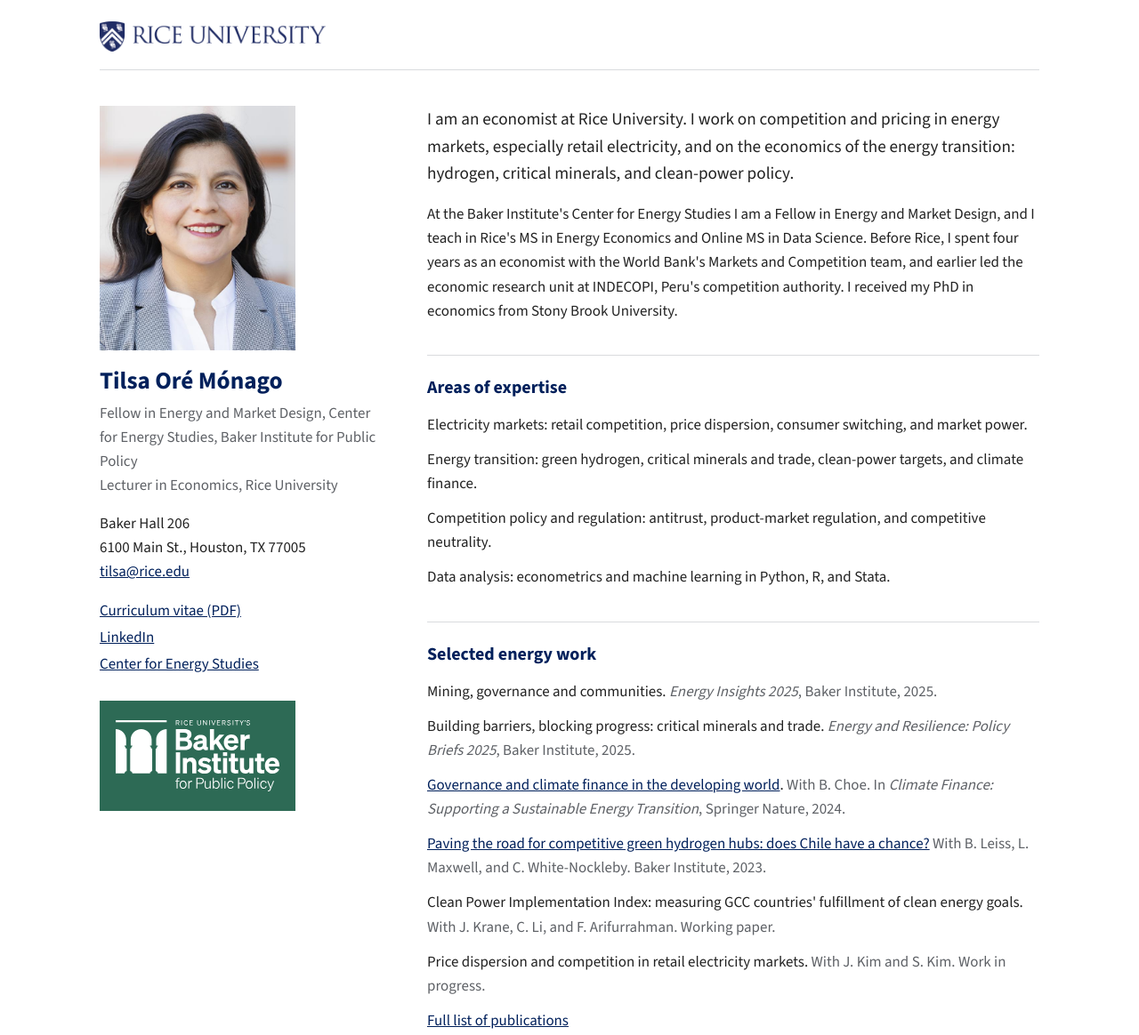
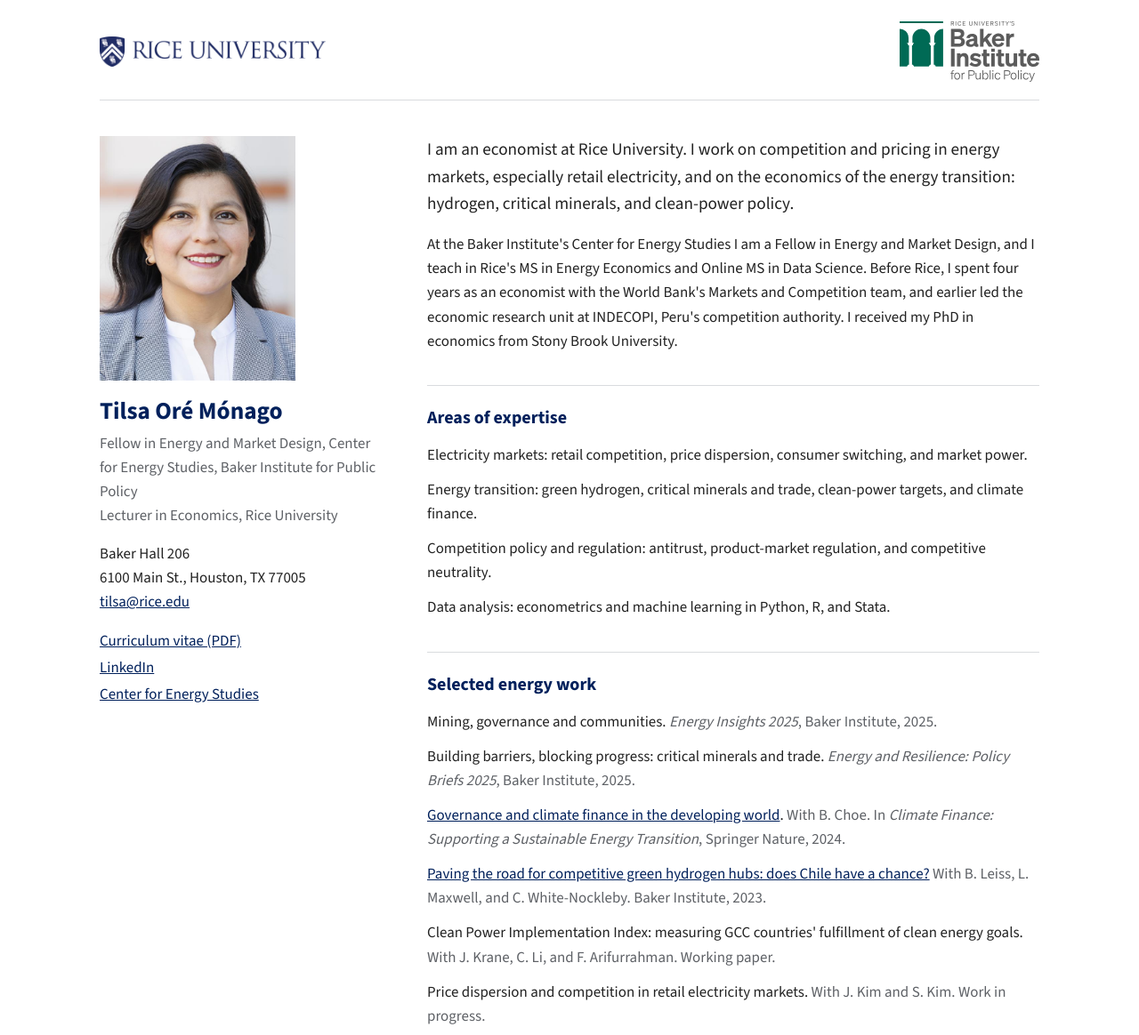
Before and after one commit to tilsaore/tilsaore.github.io, a plain HTML site: page redesign/a-profile.html in a window 1280 px wide. Shown: the top 1164 px of the page at 89% size. Drawn offline with nearby package versions, Linux system fonts and the light colour scheme.

Commit message:
Use two-color Baker Institute logo in design A header

```diff
--- a/redesign/a-profile.html
+++ b/redesign/a-profile.html
@@ -15,10 +15,9 @@
     .affil { display: flex; align-items: center; justify-content: space-between; gap: 1.5rem; flex-wrap: wrap; padding-bottom: 1.25rem; margin-bottom: 2.5rem; border-bottom: 1px solid var(--rule); }
     .affil img { display: block; width: auto; }
     .affil .logo-rice { height: 34px; }
-    @media (max-width: 575.98px) { .affil .logo-rice { height: 24px; } }
+    .affil .logo-baker { height: 68px; }
+    @media (max-width: 575.98px) { .affil .logo-rice { height: 24px; } .affil .logo-baker { height: 44px; } }
     .sidebar { position: sticky; top: 2.5rem; }
-    .baker-tile { display: block; width: 100%; max-width: 220px; background: #2D6A55; padding: 22px 18px; margin-top: 1.75rem; }
-    .baker-tile img { display: block; width: 100%; height: auto; }
     .portrait { width: 100%; max-width: 220px; aspect-ratio: 4 / 5; object-fit: cover; object-position: top; }
     .name { font-size: 1.7rem; font-weight: 700; line-height: 1.2; margin: 1.1rem 0 .4rem; color: var(--rice); }
     .role { color: var(--gray); margin-bottom: 1rem; }
@@ -40,6 +39,7 @@
 <div class="container py-4" style="max-width: 1080px;">
   <header class="affil">
     <a href="https://www.rice.edu"><img src="../images/Rice_University_Logo_280_Blue.png" alt="Rice University" class="logo-rice"></a>
+    <a href="https://www.bakerinstitute.org"><img src="../images/baker-institute-logo-color.svg" alt="Rice University's Baker Institute for Public Policy" class="logo-baker"></a>
   </header>
   <div class="row g-5">
 
@@ -55,7 +55,6 @@
           <a href="#">LinkedIn</a>
           <a href="https://www.bakerinstitute.org/center-for-energy-studies">Center for Energy Studies</a>
         </div>
-        <a class="baker-tile" href="https://www.bakerinstitute.org"><img src="../images/baker-institute-logo.svg" alt="Rice University's Baker Institute for Public Policy"></a>
       </div>
     </aside>
 
```
Also changed, not shown: images/baker-institute-logo-color.svg (added).
